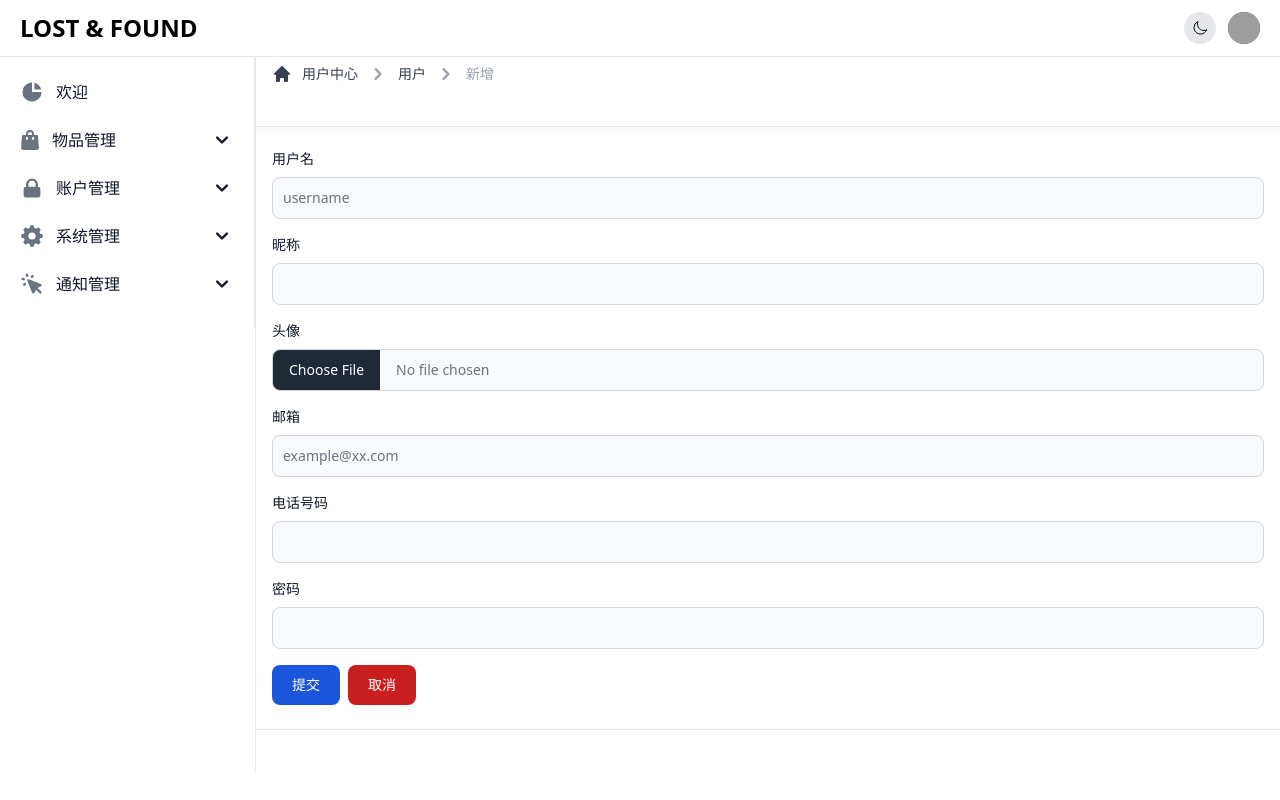
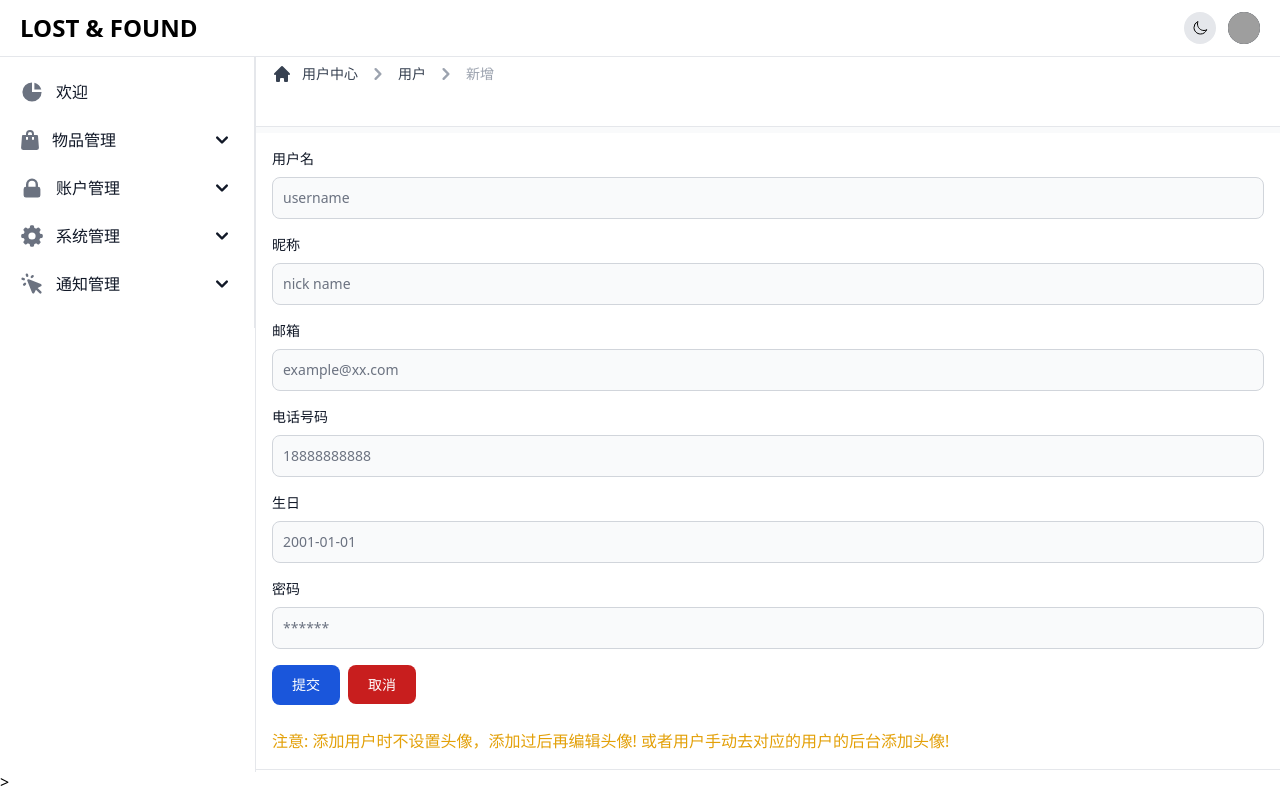
Before and after one commit to czheisenberg/LOST-FOUND, a Vue app: page /admin/user/add in a window 1280 px wide. Built offline with nearby package versions, Linux system fonts and the light colour scheme; no server answers; sample sign-in values are in the browser's storage; grey boxes are pictures that could not be loaded.

Commit message:
管理员后台添加用户ok

```diff
--- a/src/views/Admin/AdminUserAddView.vue
+++ b/src/views/Admin/AdminUserAddView.vue
@@ -34,38 +34,41 @@
         <div class="w-full">
           <form class="space-y-4" @submit.prevent="handleSubmit">
             <div>
-              <label for="name" class="block mb-2 text-sm font-medium text-gray-900 dark:text-white">用户名</label>
-              <input type="text" name="goods" id="name" v-model="formData.goods" class="bg-gray-50 border border-gray-300 text-gray-900 text-sm rounded-lg focus:ring-primary-600 focus:border-primary-600 block w-full p-2.5 dark:bg-gray-700 dark:border-gray-600 dark:placeholder-gray-400 dark:text-white dark:focus:ring-primary-500 dark:focus:border-primary-500" placeholder="username" required=""></div>
+              <label for="account" class="block mb-2 text-sm font-medium text-gray-900 dark:text-white">用户名</label>
+              <input type="text" name="account" id="account" v-model="account" class="bg-gray-50 border border-gray-300 text-gray-900 text-sm rounded-lg focus:ring-primary-600 focus:border-primary-600 block w-full p-2.5 dark:bg-gray-700 dark:border-gray-600 dark:placeholder-gray-400 dark:text-white dark:focus:ring-primary-500 dark:focus:border-primary-500" placeholder="username" required=""></div>
             <div>
-              <label for="phonenumber" class="block mb-2 text-sm font-medium text-gray-900 dark:text-white">昵称</label>
-              <input type="text" name="phonenumber" id="phonenumber" v-model="formData.phonenumber" class="bg-gray-50 border border-gray-300 text-gray-900 text-sm rounded-lg focus:ring-primary-600 focus:border-primary-600 block w-full p-2.5 dark:bg-gray-700 dark:border-gray-600 dark:placeholder-gray-400 dark:text-white dark:focus:ring-primary-500 dark:focus:border-primary-500" required=""></div>
+              <label for="username" class="block mb-2 text-sm font-medium text-gray-900 dark:text-white">昵称</label>
+              <input type="text" name="username" id="username" v-model="username" class="bg-gray-50 border border-gray-300 text-gray-900 text-sm rounded-lg focus:ring-primary-600 focus:border-primary-600 block w-full p-2.5 dark:bg-gray-700 dark:border-gray-600 dark:placeholder-gray-400 dark:text-white dark:focus:ring-primary-500 dark:focus:border-primary-500" required="" placeholder="nick name"></div>
+<!--            <div>-->
+<!--              <label for="file_input" class="block mb-2 text-sm font-medium text-gray-900 dark:text-white">头像</label>-->
+<!--              <input @change="handleFileChange"  class="block w-full text-sm text-gray-500 border border-gray-300 rounded-lg cursor-pointer bg-gray-50 dark:text-gray-400 focus:outline-none dark:bg-gray-700 dark:border-gray-600 dark:placeholder-gray-400" id="file_input" type="file" required="">-->
+<!--            </div>-->
             <div>
-              <label for="file_input" class="block mb-2 text-sm font-medium text-gray-900 dark:text-white">头像</label>
-              <input @change="handleFileChange"  class="block w-full text-sm text-gray-500 border border-gray-300 rounded-lg cursor-pointer bg-gray-50 dark:text-gray-400 focus:outline-none dark:bg-gray-700 dark:border-gray-600 dark:placeholder-gray-400" id="file_input" type="file" required=""></div>
+              <label for="email" class="block mb-2 text-sm font-medium text-gray-900 dark:text-white">邮箱</label>
+              <input type="text" name="email" id="email" v-model="email" class="bg-gray-50 border border-gray-300 text-gray-900 text-sm rounded-lg focus:ring-primary-600 focus:border-primary-600 block w-full p-2.5 dark:bg-gray-700 dark:border-gray-600 dark:placeholder-gray-400 dark:text-white dark:focus:ring-primary-500 dark:focus:border-primary-500" placeholder="example@xx.com" required=""></div>
             <div>
-              <label for="address" class="block mb-2 text-sm font-medium text-gray-900 dark:text-white">邮箱</label>
-              <input type="text" name="address" id="address" v-model="formData.address" class="bg-gray-50 border border-gray-300 text-gray-900 text-sm rounded-lg focus:ring-primary-600 focus:border-primary-600 block w-full p-2.5 dark:bg-gray-700 dark:border-gray-600 dark:placeholder-gray-400 dark:text-white dark:focus:ring-primary-500 dark:focus:border-primary-500" placeholder="example@xx.com" required=""></div>
+              <label for="phoneNumber" class="block mb-2 text-sm font-medium text-gray-900 dark:text-white">电话号码</label>
+              <input type="text" name="phoneNumber" id="phoneNumber" v-model="phoneNumber" class="bg-gray-50 border border-gray-300 text-gray-900 text-sm rounded-lg focus:ring-primary-600 focus:border-primary-600 block w-full p-2.5 dark:bg-gray-700 dark:border-gray-600 dark:placeholder-gray-400 dark:text-white dark:focus:ring-primary-500 dark:focus:border-primary-500" required="" placeholder="18888888888">
+            </div>
             <div>
-              <label for="description" class="block mb-2 text-sm font-medium text-gray-900 dark:text-white">电话号码</label>
-              <!--              <textarea id="message" rows="4" v-model="formData.message" class="block p-2.5 w-full text-sm text-gray-900 bg-gray-50 rounded-lg border border-gray-300 focus:ring-primary-500 focus:border-primary-500 dark:bg-gray-700 dark:border-gray-600 dark:placeholder-gray-400 dark:text-white dark:focus:ring-primary-500 dark:focus:border-primary-500" placeholder="在此输入事件描述" required=""></textarea></div>-->
-              <input type="text" name="phonenumber" id="phonenumber" v-model="formData.phonenumber" class="bg-gray-50 border border-gray-300 text-gray-900 text-sm rounded-lg focus:ring-primary-600 focus:border-primary-600 block w-full p-2.5 dark:bg-gray-700 dark:border-gray-600 dark:placeholder-gray-400 dark:text-white dark:focus:ring-primary-500 dark:focus:border-primary-500" required=""></div>
+              <label for="birthday" class="block mb-2 text-sm font-medium text-gray-900 dark:text-white">生日</label>
+              <input type="text" name="birthday" id="birthday" v-model="birthday" class="bg-gray-50 border border-gray-300 text-gray-900 text-sm rounded-lg focus:ring-primary-600 focus:border-primary-600 block w-full p-2.5 dark:bg-gray-700 dark:border-gray-600 dark:placeholder-gray-400 dark:text-white dark:focus:ring-primary-500 dark:focus:border-primary-500" required="" placeholder="2001-01-01">
+            </div>
             <div>
-              <label for="stuffstate" class="block mb-2 text-sm font-medium text-gray-900 dark:text-white">密码</label>
-              <!--              <select id="stuffstate" v-model="formData.stuffstate" class="bg-gray-50 border border-gray-300 text-gray-900 text-sm rounded-lg focus:ring-primary-500 focus:border-primary-500 block w-full p-2.5 dark:bg-gray-700 dark:border-gray-600 dark:placeholder-gray-400 dark:text-white dark:focus:ring-primary-500 dark:focus:border-primary-500" required="">-->
-              <!--                <option value="0">丢失</option><option value="1">发现</option></select>-->
-              <input type="text" name="phonenumber" id="phonenumber" v-model="formData.phonenumber" class="bg-gray-50 border border-gray-300 text-gray-900 text-sm rounded-lg focus:ring-primary-600 focus:border-primary-600 block w-full p-2.5 dark:bg-gray-700 dark:border-gray-600 dark:placeholder-gray-400 dark:text-white dark:focus:ring-primary-500 dark:focus:border-primary-500" required="">
+              <label for="password" class="block mb-2 text-sm font-medium text-gray-900 dark:text-white">密码</label>
+              <input type="password" name="password" id="password" v-model="password" class="bg-gray-50 border border-gray-300 text-gray-900 text-sm rounded-lg focus:ring-primary-600 focus:border-primary-600 block w-full p-2.5 dark:bg-gray-700 dark:border-gray-600 dark:placeholder-gray-400 dark:text-white dark:focus:ring-primary-500 dark:focus:border-primary-500" required="" placeholder="******">
             </div>
-            <!--            <div>-->
-            <!--              <label for="time" class="block mb-2 text-sm font-medium text-gray-900 dark:text-white">时间</label>-->
-            <!--              <input type="text" name="datetime" id="time" v-model="formData.datetime" class="bg-gray-50 border border-gray-300 text-gray-900 text-sm rounded-lg focus:ring-primary-600 focus:border-primary-600 block w-full p-2.5 dark:bg-gray-700 dark:border-gray-600 dark:placeholder-gray-400 dark:text-white dark:focus:ring-primary-500 dark:focus:border-primary-500" placeholder="输入大致时间: ex: 2024-06-21 17:00:24" required="">-->
-            <!--            </div>-->
+
             <div>
               {{ msg }}
             </div>
 
             <div>
               <button type="submit" class="text-white bg-blue-700 hover:bg-blue-800 focus:ring-4 focus:ring-blue-300 font-medium rounded-lg text-sm px-5 py-2.5 me-2 mb-2 dark:bg-blue-600 dark:hover:bg-blue-700 focus:outline-none dark:focus:ring-blue-800">提交</button>
-              <button type="button" class="focus:outline-none text-white bg-red-700 hover:bg-red-800 focus:ring-4 focus:ring-red-300 font-medium rounded-lg text-sm px-5 py-2.5 me-2 mb-2 dark:bg-red-600 dark:hover:bg-red-700 dark:focus:ring-red-900">取消</button>
+              <a href="/admin/user" type="button" class="focus:outline-none text-white bg-red-700 hover:bg-red-800 focus:ring-4 focus:ring-red-300 font-medium rounded-lg text-sm px-5 py-2.5 me-2 mb-2 dark:bg-red-600 dark:hover:bg-red-700 dark:focus:ring-red-900">取消</a>
+            </div>
+            <div class="text-yellow-400">
+              <p>注意: 添加用户时不设置头像，添加过后再编辑头像! 或者用户手动去对应的用户的后台添加头像!</p>
             </div>
 
           </form>
@@ -88,16 +91,14 @@ import {  useRouter } from 'vue-router';
 const router = useRouter()
 
 
-// 添加数据
-// 定义表单数据结构
-const formData = ref({
-  goods: '',
-  phonenumber: '',
-  address:'',
-  message: '',
-  stuffstate: '丢失',
-  datetime: ''
-});
+// 定义添加添加信息对应的变量
+const account = ref('')
+const username = ref('')
+const email = ref('')
+const phoneNumber = ref('')
+const birthday = ref('')
+const password = ref('')
+
 // 用于存储选中的文件
 const selectedFile = ref<File | null>(null);
 // 文件改变时的处理函数
@@ -110,48 +111,73 @@ const handleFileChange = (event: Event) => {
   }
 };
 
-console.log(formData.value.goods)
 
-// 提交表单时的处理函数
 const msg = ref('')
-const handleSubmit = async () => {
-  if (selectedFile.value) {
+const handleSubmit = async()=>{
     const uploadData = new FormData();
-    uploadData.append('goods', formData.value.goods);
-    uploadData.append('phonenumber', formData.value.phonenumber);
-    uploadData.append('address', formData.value.address);
-    uploadData.append('message', formData.value.message);
-    uploadData.append('stuffstate', formData.value.stuffstate);
-    uploadData.append('datetime', formData.value.datetime)
-    uploadData.append('goodsimg', selectedFile.value);
+    uploadData.append('account', account.value)
+    uploadData.append('username', username.value)
+    uploadData.append('email', email.value)
+    uploadData.append('phonenumber', phoneNumber.value)
+    uploadData.append('birthday', birthday.value)
+    uploadData.append('password', password.value)
 
-    if(formData.value.phonenumber.length > 11 || formData.value.phonenumber.length < 0){
-      msg.value = '手机号格式错误'
-    }else{
-      try {
-        const response = await axios.post('/goods/add', uploadData, {
-          headers: {
-            'Content-Type': 'multipart/form-data',
+
+    // console.log("从前端获取的数据: ", account.value, username.value, email.value, phoneNumber.value, birthday.value, password.value)
+
+  try{
+      const responseData = await axios.post('/register/doRegister', uploadData,{
+        headers:{
+          'Content-Type':'multipart/form-data',
         },
-        });
-        msg.value = '发布成功'
-        // console.log('上传成功:', response.data);
-
-        // router.go(-1)
-        router.push('/user/goods')
-      } catch (error) {
-        msg.value = String(error)
-        // console.error('上传失败:', error);
+      })
+      console.log(responseData.data)
+      msg.value = "新增用户完成"
+  }catch (error){
+      msg.value = error.message
   }
 }
 
-
-
-  } else {
-    msg.value="请选择一张图片"
-    // console.log('请先选择一个文件');
-  }
-};
+// 提交表单时的处理函数
+// const msg = ref('')
+// const handleSubmit = async () => {
+//   if (selectedFile.value) {
+//     const uploadData = new FormData();
+//     uploadData.append('goods', formData.value.goods);
+//     uploadData.append('phonenumber', formData.value.phonenumber);
+//     uploadData.append('address', formData.value.address);
+//     uploadData.append('message', formData.value.message);
+//     uploadData.append('stuffstate', formData.value.stuffstate);
+//     uploadData.append('datetime', formData.value.datetime)
+//     uploadData.append('goodsimg', selectedFile.value);
+//
+//     if(formData.value.phonenumber.length > 11 || formData.value.phonenumber.length < 0){
+//       msg.value = '手机号格式错误'
+//     }else{
+//       try {
+//         const response = await axios.post('/goods/add', uploadData, {
+//           headers: {
+//             'Content-Type': 'multipart/form-data',
+//           },
+//         });
+//         msg.value = '发布成功'
+//         // console.log('上传成功:', response.data);
+//
+//         // router.go(-1)
+//         router.push('/user/goods')
+//       } catch (error) {
+//         msg.value = String(error)
+//         // console.error('上传失败:', error);
+//       }
+//     }
+//
+//
+//
+//   } else {
+//     msg.value="请选择一张图片"
+//     // console.log('请先选择一个文件');
+//   }
+// };
 
 
 </script>
--- a/src/views/RegisterView.vue
+++ b/src/views/RegisterView.vue
@@ -58,7 +58,7 @@
 import { defineComponent, ref } from 'vue';
 import axios from '../axios';
 import { useRouter } from 'vue-router';
-import {RegisterRequest, LoginResponse, LoginRequest} from '../types';
+import {RegisterRequest} from '../types';
 
 export default defineComponent({
   setup() {
```
Lines whose indentation alone changed are shown as unchanged.
